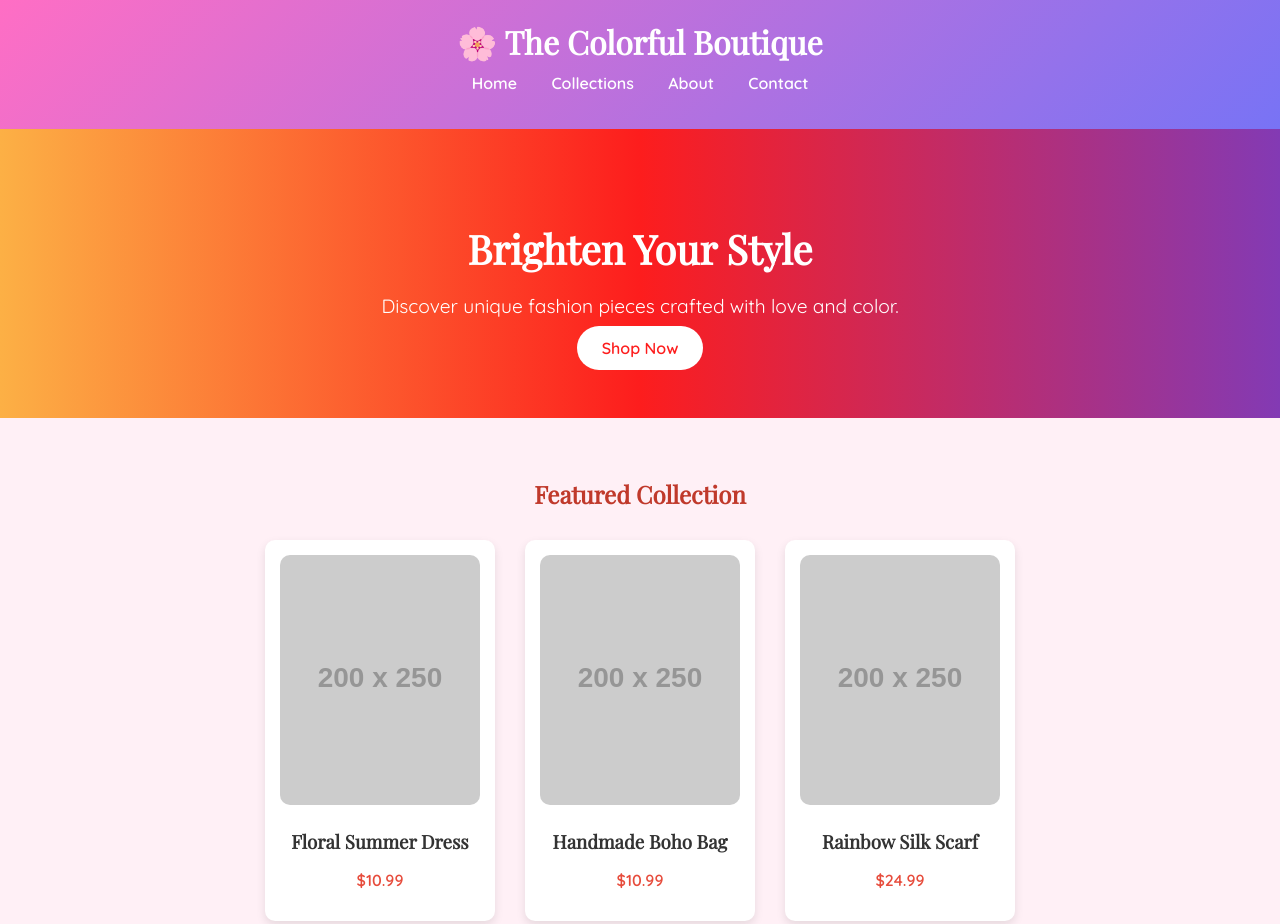
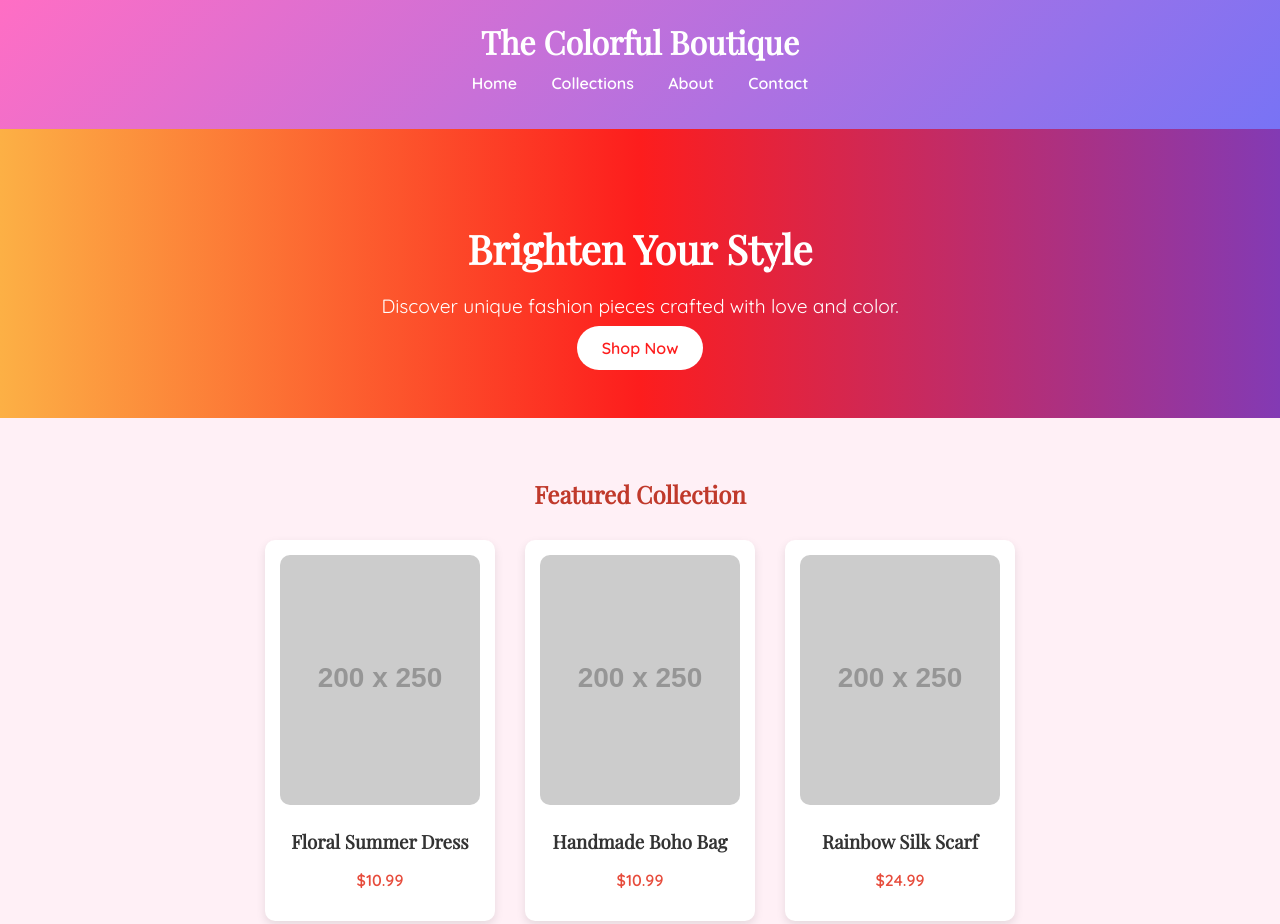
Before and after one commit to Nissipravallika123/Botique-Website, a plain HTML site: page index.html in a window 1280 px wide. Shown: the top 924 px of the page. Drawn offline with nearby package versions, Linux system fonts and the light colour scheme; placeholder pictures from the web are drawn by us.

Commit message:
Update index.html

```diff
--- a/index.html
+++ b/index.html
@@ -10,7 +10,7 @@
 <body>
   <header>
     <div class="container">
-      <h1>🌸 The Colorful Boutique</h1>
+      <h1>The Colorful Boutique</h1>
       <nav>
         <ul>
           <li><a href="#">Home</a></li>
```
